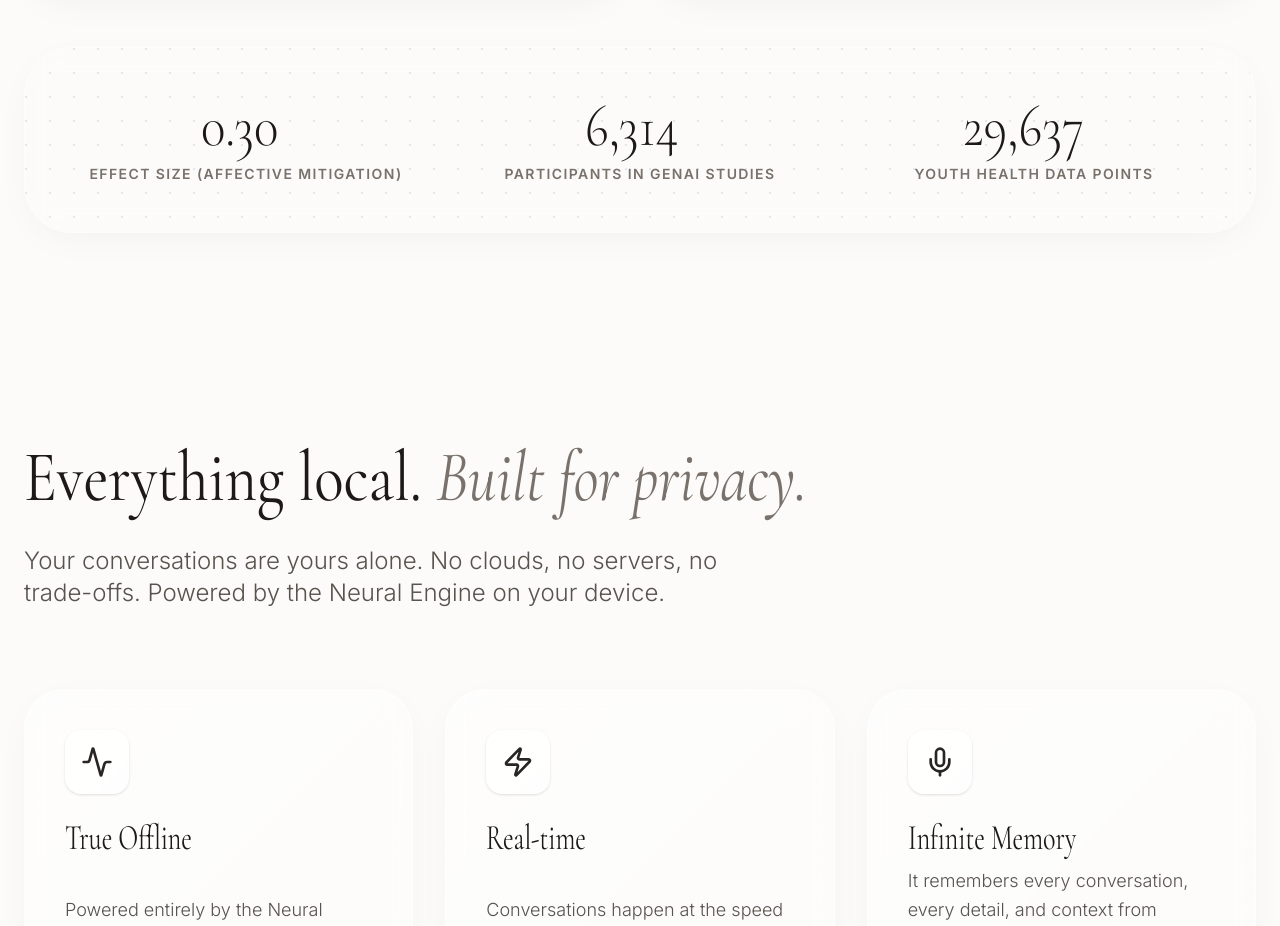
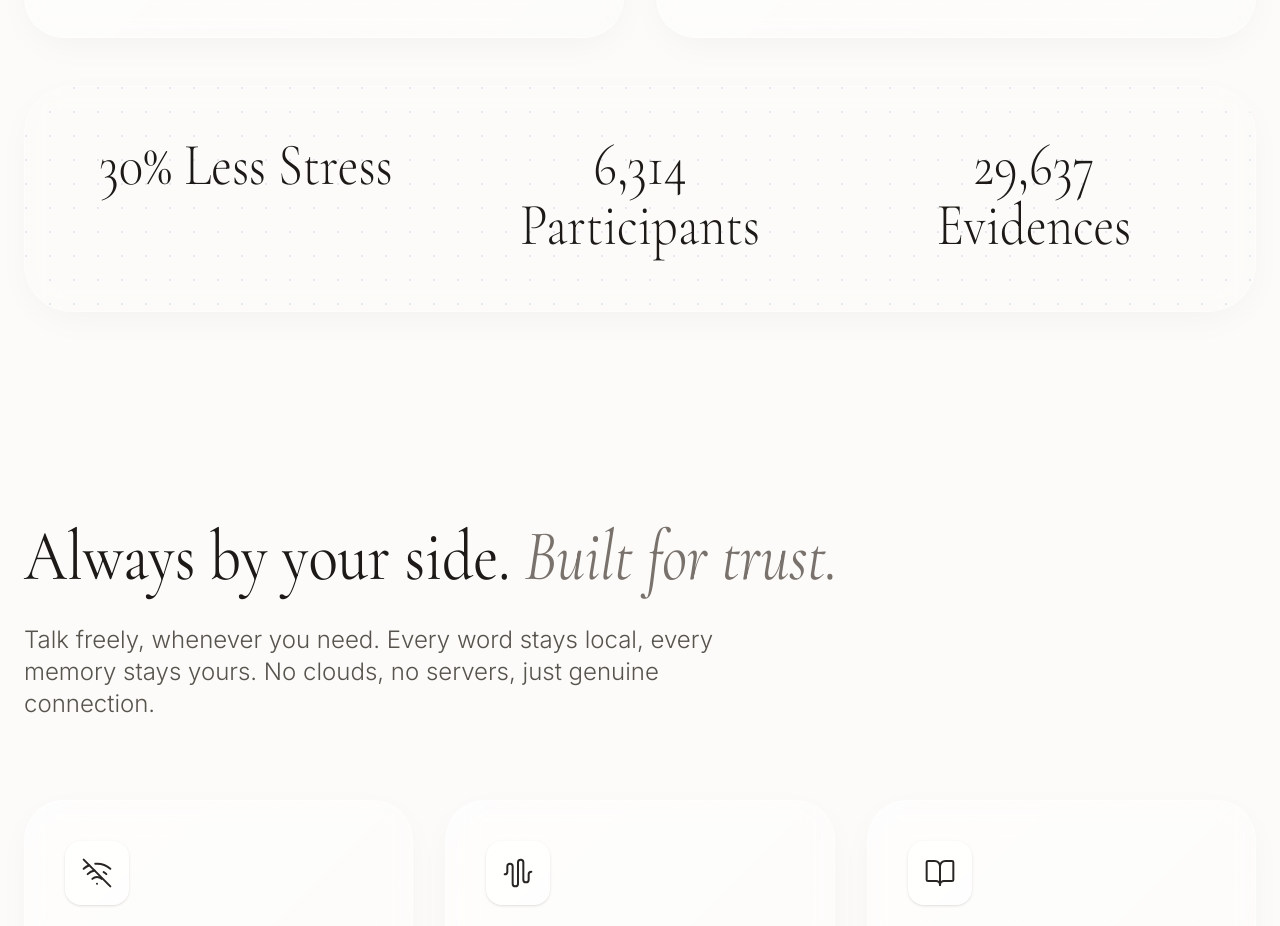
Before and after one commit to condr-at/voice-companion-app-website, a React (Vite) app: page / in a window 1280 px wide. Shown: the part 1726-2652 px from the top of the page. Built offline with nearby package versions, Linux system fonts and the light colour scheme.

Commit message:
icons and texts

```diff
--- a/src/components/CallToAction.jsx
+++ b/src/components/CallToAction.jsx
@@ -20,7 +20,7 @@ const CallToAction = () => {
                         <span className="editorial-center">Ready to meet<br />your companion?</span>
                     </h2>
                     <p className="text-xl md:text-2xl text-stone-400 mb-12 font-light font-sans">
-                        Experience the calm of a technology that works for you, stays with you, and never sells you out.
+                        Experience the calm of a technology that works for you, stays with you, and remains entirely yours.
                     </p>
 
                     <div className="flex flex-col sm:flex-row justify-center gap-6">
@@ -33,9 +33,9 @@ const CallToAction = () => {
                     </div>
 
                     <div className="mt-12 flex justify-center items-center gap-8 opacity-50">
-                        <span className="text-sm text-stone-400 font-sans uppercase tracking-widest">v1.0.4 Stable</span>
+                        <span className="text-sm text-stone-400 font-sans uppercase tracking-widest">v0.0.4 Beta</span>
                         <div className="w-1 h-1 bg-stone-600 rounded-full"></div>
-                        <span className="text-sm text-stone-400 font-sans uppercase tracking-widest">Requires iOS 17+</span>
+                        <span className="text-sm text-stone-400 font-sans uppercase tracking-widest">Reqs: Android 14+, 6 GB RAM</span>
                     </div>
                 </div>
             </div>
--- a/src/components/Features.jsx
+++ b/src/components/Features.jsx
@@ -1,7 +1,7 @@
 import React from 'react';
 import Card from './ui/Card';
 import SectionHeader from './ui/SectionHeader';
-import { IconPulse, IconBolt, IconMic } from './ui/Icons';
+import { IconOffline, IconFlow, IconStories } from './ui/Icons';
 
 const FeatureItem = ({ icon: Icon, title, description, delay }) => (
     <Card className="justify-between min-h-[320px]" delay={delay}>
@@ -24,27 +24,27 @@ const Features = () => {
         <section id="features" className="py-20 relative z-10">
             <div className="max-w-7xl mx-auto">
                 <SectionHeader
-                    title="Everything local."
-                    italicPart="Built for privacy."
-                    description="Your conversations are yours alone. No clouds, no servers, no trade-offs. Powered by the Neural Engine on your device."
+                    title="Always by your side."
+                    italicPart="Built for trust."
+                    description="Talk freely, whenever you need. Every word stays local, every memory stays yours. No clouds, no servers, just genuine connection."
                 />
                 <div className="grid grid-cols-1 lg:grid-cols-3 gap-8">
                     <FeatureItem
-                        icon={IconPulse}
-                        title="True Offline"
-                        description="Powered entirely by the Neural Engine. Your data never leaves your phone. Works in the subway, on a flight, or in the deep woods."
+                        icon={IconOffline}
+                        title="Always there"
+                        description="In the middle of a flight or deep in the woods—your companion never needs a signal. It’s always there when you need to talk."
                         delay="0ms"
                     />
                     <FeatureItem
-                        icon={IconBolt}
-                        title="Real-time"
-                        description="Conversations happen at the speed of thought. No 'processing' pauses. Interrupt, laugh, and speak naturally just like with a friend."
+                        icon={IconFlow}
+                        title="Natural flow"
+                        description="Zero lag, zero processing pauses. Interrupt, laugh, or whisper—it follows the natural flow of your thoughts, not the speed of your internet."
                         delay="100ms"
                     />
                     <FeatureItem
-                        icon={IconMic}
-                        title="Infinite Memory"
-                        description="It remembers every conversation, every detail, and context from months ago. It builds a deep, evolving understanding of who you are."
+                        icon={IconStories}
+                        title="A shared history"
+                        description="It doesn't just store data; it remembers your stories. It builds a deep understanding of your world, evolving with you through every conversation."
                         delay="200ms"
                     />
                 </div>
--- a/src/components/Footer.jsx
+++ b/src/components/Footer.jsx
@@ -15,7 +15,7 @@ const Footer = () => {
                         </a>
                         <p className="text-stone-500 max-w-sm font-light text-lg">
                             <span className="editorial block w-[117.6%]">
-                                A clinical approach to conversational AI. Designed for peace of mind, built for the evolution of human cognition.
+                                A personal approach to conversational AI. Designed for peace of mind, built for the evolution of human connection.
                             </span>
                         </p>
                     </div>
@@ -23,7 +23,7 @@ const Footer = () => {
                     <div>
                         <h4 className="text-xs font-semibold uppercase tracking-widest text-stone-400 mb-6 font-sans">Resources</h4>
                         <ul className="space-y-3">
-                            <li><a href="#research" onClick={(e) => { e.preventDefault(); scrollToSection('#research'); }} className="text-stone-600 hover:text-stone-900 transition-colors editorial text-xl">Clinical Findings</a></li>
+                            <li><a href="#research" onClick={(e) => { e.preventDefault(); scrollToSection('#research'); }} className="text-stone-600 hover:text-stone-900 transition-colors editorial text-xl">Research Findings</a></li>
                             <li><a href="#" className="text-stone-600 hover:text-stone-900 transition-colors editorial text-xl">Whitepaper PDF</a></li>
                             <li><a href="#" className="text-stone-600 hover:text-stone-900 transition-colors editorial text-xl">API Technical Docs</a></li>
                         </ul>
--- a/src/components/Hero.jsx
+++ b/src/components/Hero.jsx
@@ -14,12 +14,12 @@ const Hero = () => {
 
 
             <h1 className="text-7xl md:text-9xl font-light text-stone-900 leading-[0.85] tracking-tight reveal" style={{ transitionDelay: '100ms' }}>
-                <span className="editorial-center block">The silent witness</span>
-                <span className="editorial-center block italic text-stone-500">to your life.</span>
+                I'm here to listen.<br />
+                <em className="italic text-stone-500">Always.</em>
             </h1>
 
             <p className="text-xl md:text-2xl font-light text-stone-600 max-w-2xl mx-auto leading-relaxed mt-8 reveal font-sans" style={{ transitionDelay: '200ms' }}>
-                A clinical-grade conversational agent designed to enhance cognitive performance and emotional regulation through persistent, on-device memory.
+                I'm your companion that lives right on your phone. Always here for you. Without any servers and internet. I remember your stories, understand your world, and keep every word strictly between us.
             </p>
 
             <div className="flex flex-col sm:flex-row items-center justify-center gap-6 reveal" style={{ transitionDelay: '400ms' }}>
--- a/src/components/Navigation.jsx
+++ b/src/components/Navigation.jsx
@@ -1,5 +1,5 @@
 import React, { useState, useEffect } from 'react';
-import { Menu as MenuIcon, X } from 'lucide-react';
+import { IconMenu, IconClose } from './ui/Icons';
 import { scrollToSection } from '../utils/scroll';
 import Button from './ui/Button';
 
@@ -72,7 +72,7 @@ const Navigation = () => {
                         onClick={toggleMenu}
                         aria-label="Toggle menu"
                     >
-                        {isOpen ? <X size={24} /> : <MenuIcon size={24} />}
+                        {isOpen ? <IconClose /> : <IconMenu />}
                     </button>
                 </div>
             </div>
--- a/src/components/Research.jsx
+++ b/src/components/Research.jsx
@@ -23,7 +23,7 @@ const Research = () => {
                         <p className="text-lg text-stone-600 font-sans leading-relaxed">
                             Large-scale analysis of 6,314 participants confirms that GenAI chatbots significantly mitigate negative affective states <span className="text-stone-900 font-semibold">(ES = 0.30)</span>. Socially-oriented bots for emotional support outperformed task-oriented systems.
                         </p>
-                        <div className="pt-6 border-t border-stone-100">
+                        <div className="mt-auto pt-6 border-t border-stone-100">
                             <p className="text-sm italic text-stone-400 font-sans leading-snug">
                                 Citation: <a href="https://pmc.ncbi.nlm.nih.gov/articles/PMC12707440/" target="_blank" rel="noopener noreferrer" className="hover:text-stone-600 underline decoration-stone-200 underline-offset-4 transition-colors">Zhang et al. (2025). The efficacy of generative AI chatbots on mental health outcomes. PMC12707440.</a>
                             </p>
@@ -39,7 +39,7 @@ const Research = () => {
                         <p className="text-lg text-stone-600 font-sans leading-relaxed">
                             A systematic study of 29,637 participants shows a consistent reduction in <span className="text-stone-900 font-semibold">psychological distress (SMD = -0.35)</span> among youth. Generative AI models were highlighted as a particularly promising frontier for engagement.
                         </p>
-                        <div className="pt-6 border-t border-stone-100">
+                        <div className="mt-auto pt-6 border-t border-stone-100">
                             <p className="text-sm italic text-stone-400 font-sans leading-snug">
                                 Citation: <a href="https://pubmed.ncbi.nlm.nih.gov/41313175/" target="_blank" rel="noopener noreferrer" className="hover:text-stone-600 underline decoration-stone-200 underline-offset-4 transition-colors">Lyu et al. (2025). Digital conversational agents for psychological distress in youth. PubMed 41313175.</a>
                             </p>
@@ -50,16 +50,13 @@ const Research = () => {
                 <div className="mt-12 glass-card p-12 rounded-[3rem] data-grid reveal" style={{ transitionDelay: '300ms' }}>
                     <div className="grid grid-cols-1 md:grid-cols-3 gap-12 text-center">
                         <div>
-                            <div className="text-6xl font-light text-stone-900 mb-2 editorial">0.30</div>
-                            <p className="text-sm font-semibold uppercase tracking-widest text-stone-500 font-sans">Effect Size (Affective Mitigation)</p>
+                            <div className="text-6xl font-light text-stone-900 mb-2 editorial-center">30% Less Stress</div>
                         </div>
                         <div>
-                            <div className="text-6xl font-light text-stone-900 mb-2 editorial">6,314</div>
-                            <p className="text-sm font-semibold uppercase tracking-widest text-stone-500 font-sans">Participants in GenAI Studies</p>
+                            <div className="text-6xl font-light text-stone-900 mb-2 editorial-center">6,314 Participants</div>
                         </div>
                         <div>
-                            <div className="text-6xl font-light text-stone-900 mb-2 editorial">29,637</div>
-                            <p className="text-sm font-semibold uppercase tracking-widest text-stone-500 font-sans">Youth Health Data Points</p>
+                            <div className="text-6xl font-light text-stone-900 mb-2 editorial-center">29,637 Evidences</div>
                         </div>
                     </div>
                 </div>
--- a/src/components/ui/Icons.jsx
+++ b/src/components/ui/Icons.jsx
@@ -1,22 +1,32 @@
 import React from 'react';
 import {
-    Activity,
-    Zap,
-    Mic,
+    WifiOff,
+    AudioWaveform,
+    BookOpen,
     Shield,
     Lock,
     Sparkles,
     FileText,
     Image,
-    Brain
+    Brain,
+    Menu,
+    X,
+    Quote
 } from 'lucide-react';
 
-export const IconPulse = (props) => <Activity size={32} {...props} />;
-export const IconBolt = (props) => <Zap size={32} {...props} />;
-export const IconMic = (props) => <Mic size={32} {...props} />;
-export const IconShield = (props) => <Shield size={16} {...props} />;
-export const IconLock = (props) => <Lock size={16} {...props} />;
-export const IconMagic = (props) => <Sparkles size={20} {...props} />;
-export const IconFileText = (props) => <FileText size={20} {...props} />;
-export const IconImage = (props) => <Image size={24} {...props} />;
-export const IconBrain = (props) => <Brain size={64} {...props} />;
+const defaultProps = {
+    strokeWidth: 1.5
+};
+
+export const IconOffline = (props) => <WifiOff size={32} {...defaultProps} {...props} />;
+export const IconFlow = (props) => <AudioWaveform size={32} {...defaultProps} {...props} />;
+export const IconStories = (props) => <BookOpen size={32} {...defaultProps} {...props} />;
+export const IconShield = (props) => <Shield size={16} strokeWidth={2} {...props} />;
+export const IconLock = (props) => <Lock size={16} strokeWidth={2} {...props} />;
+export const IconMagic = (props) => <Sparkles size={20} strokeWidth={2} {...props} />;
+export const IconFileText = (props) => <FileText size={20} strokeWidth={2} {...props} />;
+export const IconImage = (props) => <Image size={24} {...defaultProps} {...props} />;
+export const IconBrain = (props) => <Brain size={64} strokeWidth={1} {...props} />;
+export const IconMenu = (props) => <Menu size={24} {...defaultProps} {...props} />;
+export const IconClose = (props) => <X size={24} {...defaultProps} {...props} />;
+export const IconQuote = (props) => <Quote size={40} {...defaultProps} {...props} />;
```
Also changed, not shown: src/components/ComingSoon.jsx (+7 -7 lines), src/components/Privacy.jsx (+7 -7 lines), src/components/Testimonial.jsx (+4 -4 lines).
